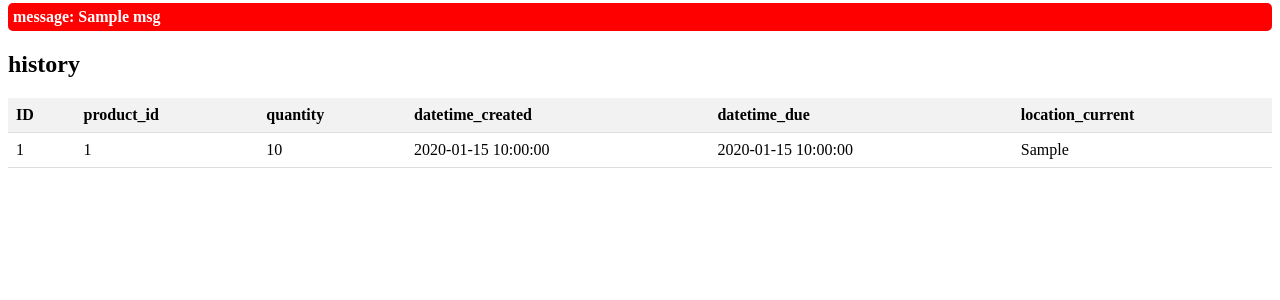
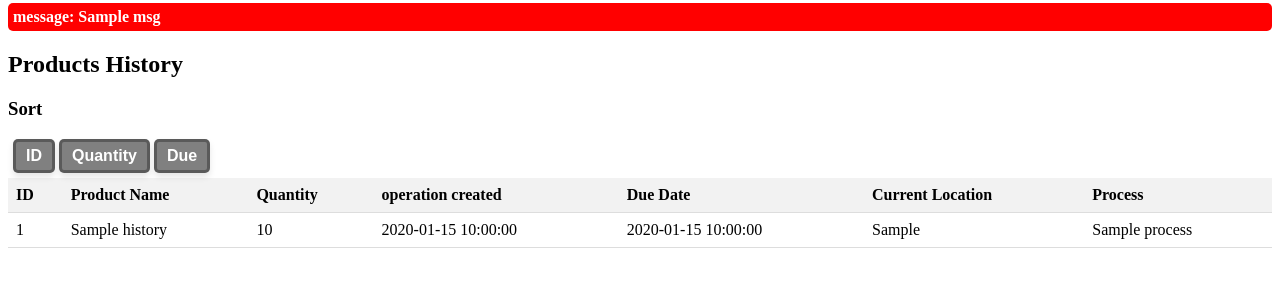
Before and after one commit to zzaizzai/fastapi-operations-management, a FastAPI app: template app/products/templates/view_history.html in a window 1280 px wide. Shown: the part 36-336 px from the top of the page. Run offline with FastAPI, Linux system fonts and the light colour scheme; the template is opened without the code that fills it: most values are stand-ins (such as "Sample title", 1, 10 or a date in 2020).

Commit message:
history sort

```diff
--- a/app/core/static/css/style.css
+++ b/app/core/static/css/style.css
@@ -12,6 +12,11 @@
     cursor: pointer;
     box-shadow: 0px 4px 6px rgba(0, 0, 0, 0.1);
     transition: background-color 0.3s ease;
+}
+
+.button-small {
+    font-size: 16px;
+    padding: 5px 10px;
 }
 
 /* 호버 효과 - 마우스 오버시 배경 색상 변경 */
--- a/app/products/templates/view_history.html
+++ b/app/products/templates/view_history.html
@@ -12,6 +12,8 @@
         padding: 8px;
         text-align: left;
         border-bottom: 1px solid #ddd;
+        white-space: nowrap; /* 텍스트 줄 바꿈 방지 */
+        text-overflow: ellipsis; /* 텍스트가 넘칠 때 생략 문자로 표시 */
     }
 
     th {
@@ -31,20 +33,88 @@
         text-decoration: none;
     }
 
+    .button span {
+        font-weight: bold; /* 굵은 글씨체 */
+        vertical-align: middle; /* 수직 정렬 */
+    }
+
 </style>
 
 
-<h2>history</h2>
+<h2>Products History</h2>
 
+
+<style>
+
+.button.active {
+    background-color: #107e02; /* 원하는 활성화 색상 설정 */
+    color: #fff; /* 활성화된 버튼의 텍스트 색상 설정 */
+}
+
+
+</style>
+
+<h3>Sort</h3>
+<form class="mx-5" action="{{ url_for('view_operations') }}">
+    <button name="order" class="button button-small button-gray" value="id">ID</button>
+    <button name="order" class="button button-small button-gray" value="quantity">Quantity</button>
+    <button name="order" class="button button-small button-gray" value="date_due">Due</button>
+    <input type="hidden" name="sort" id="sortInput" value="{{ sort }}">
+</form>
+
+<script>
+
+const currentOrder = '{{ order }}' === 'None' ? null : '{{ order }}';
+const currentSort = '{{ sort }}' === 'None' ? null : '{{ sort }}';
+
+const buttons = document.querySelectorAll('.button');
+
+buttons.forEach(function (button) {
+    var orderValue = button.getAttribute('value');
+    if (orderValue === currentOrder) {
+        button.classList.add('active');
+
+        // add arrow
+        if (currentSort === 'asc') {
+            var arrow = document.createElement('span');
+            arrow.textContent = ' ↑';
+            button.appendChild(arrow);
+        } else if (currentSort === 'desc') {
+            var arrow = document.createElement('span');
+            arrow.textContent = ' ↓';
+            button.appendChild(arrow);
+        }
+
+        button.addEventListener('click', function() {
+            toggleSort();
+        });
+
+    } else {
+        button.classList.remove('active');
+    }
+});
+
+// Sort Toggle
+function toggleSort() {
+    const sortInput = document.getElementById('sortInput');
+    if (currentSort === 'asc') {
+        sortInput.value = 'desc'; // 현재 'asc'이면 'desc'로 변경
+    } else if (currentSort === 'desc') {
+        sortInput.value = 'asc'; // 현재 'desc'이면 'asc'로 변경
+    }
+    document.querySelector('form').submit();
+}
+</script>
 <table>
     <thead>
         <tr>
             <th>ID</th>
-            <th>product_id</th>
-            <th>quantity</th>
-            <th>datetime_created</th>
-            <th>datetime_due</th>
-            <th>location_current</th>
+            <th>Product Name</th>
+            <th>Quantity</th>
+            <th>operation created</th>
+            <th>Due Date</th>
+            <th>Current Location</th>
+            <th>Process</th>
         </tr>
     </thead>
     <tbody>
@@ -52,11 +122,12 @@
             {% for history in histories %}
                 <tr>
                     <td>{{ history.id }}</td>
-                    <td>{{ history.product_id }}</td>
+                    <td>{{ history.product_name }}</td>
                     <td>{{ history.quantity }}</td>
                     <td>{{ history.datetime_created }}</td>
-                    <td>{{ history.datetime_due }}</td>
+                    <td>{{ history.date_due }}</td>
                     <td>{{ history.location_current }}</td>
+                    <td>{{ history.process }}</td>
                 </tr>
             {% endfor %}
         {% endif %}
```
Also changed, not shown: app/products/endpoints.py (+6 -2 lines), app/products/model.py (+42 -2 lines), init_database.py (+26 -7 lines).
